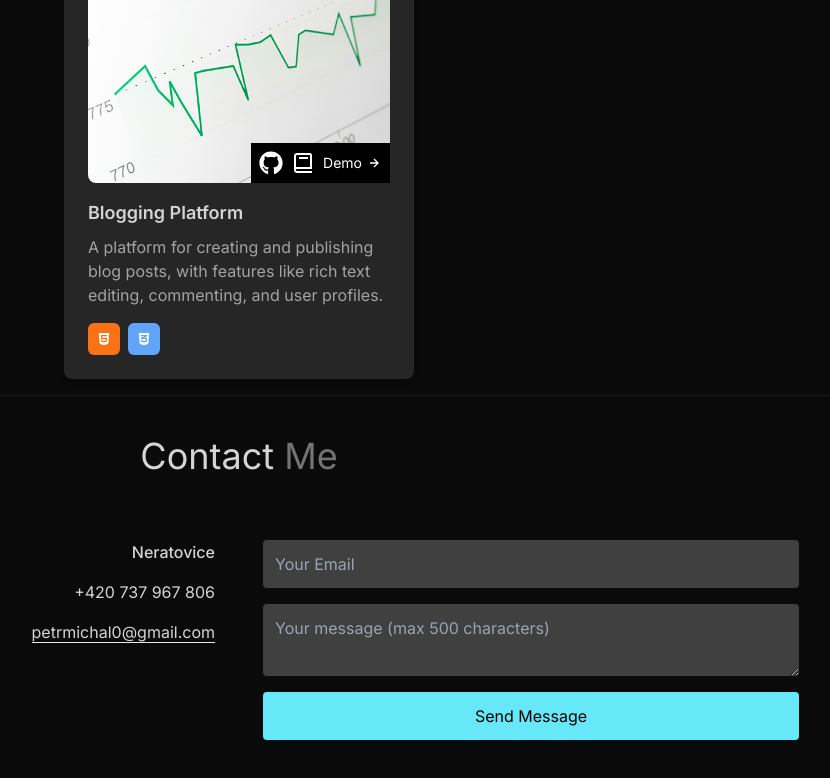
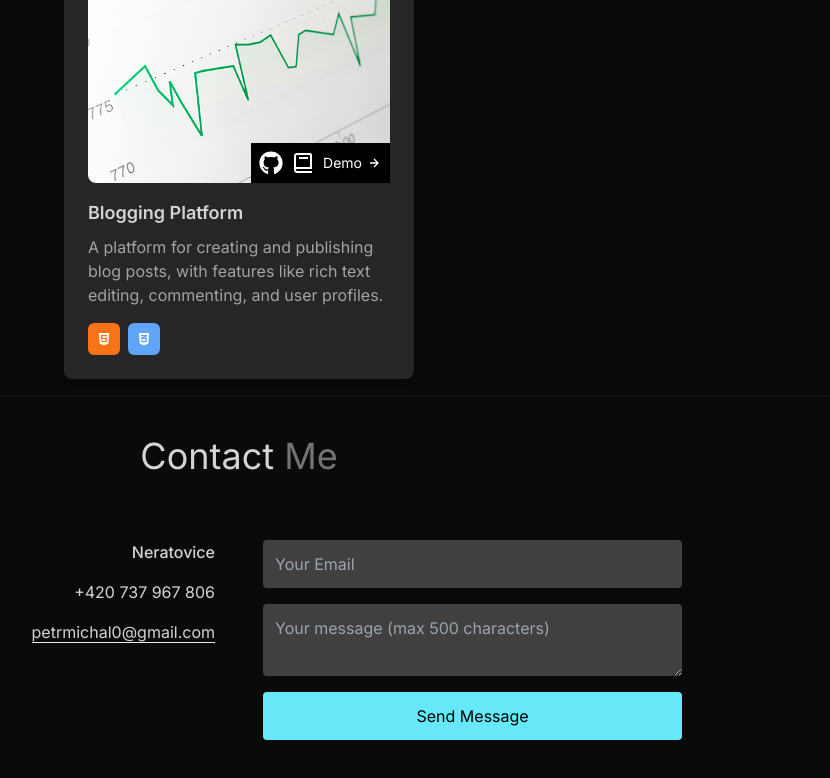
Before and after one commit to petrmichal0/main-website-frontend, a React (Vite) app: page / in a window 1280 px wide. Shown: the part 3937-4715 px from the top of the page, without its empty margins (401-1231 px from the left). Built offline with nearby package versions, Linux system fonts and the light colour scheme.

Commit message:
UPDATE styles in forms

```diff
--- a/src/components/Contact.tsx
+++ b/src/components/Contact.tsx
@@ -64,9 +64,9 @@ function Contact() {
         Contact <span className="text-neutral-500">Me</span>
       </motion.h1>
 
-      <div className="flex flex-col lg:flex-row items-center lg:items-start justify-center lg:justify-between w-full px-6">
+      <div className="flex flex-col lg:flex-row lg:justify-start w-full px-6">
         {/* Levý sloupec */}
-        <div className="w-full lg:w-1/2 p-6 text-center lg:text-right">
+        <div className="w-full lg:w-1/2 p-6 text-center lg:text-right  ">
           <p className="mb-4 font-medium">{CONTACT.address}</p>
           <p className="mb-4">{CONTACT.phoneNo}</p>
           <a href={`mailto:${CONTACT.email}`} className="border-b">
@@ -75,7 +75,7 @@ function Contact() {
         </div>
 
         {/* Pravý sloupec s formulářem */}
-        <div className="w-full lg:w-1/2 p-6">
+        <div className="w-full lg:w-2/5  p-6">
           <form onSubmit={handleSubmit} className="flex flex-col space-y-4">
             <input
               type="email"
```
